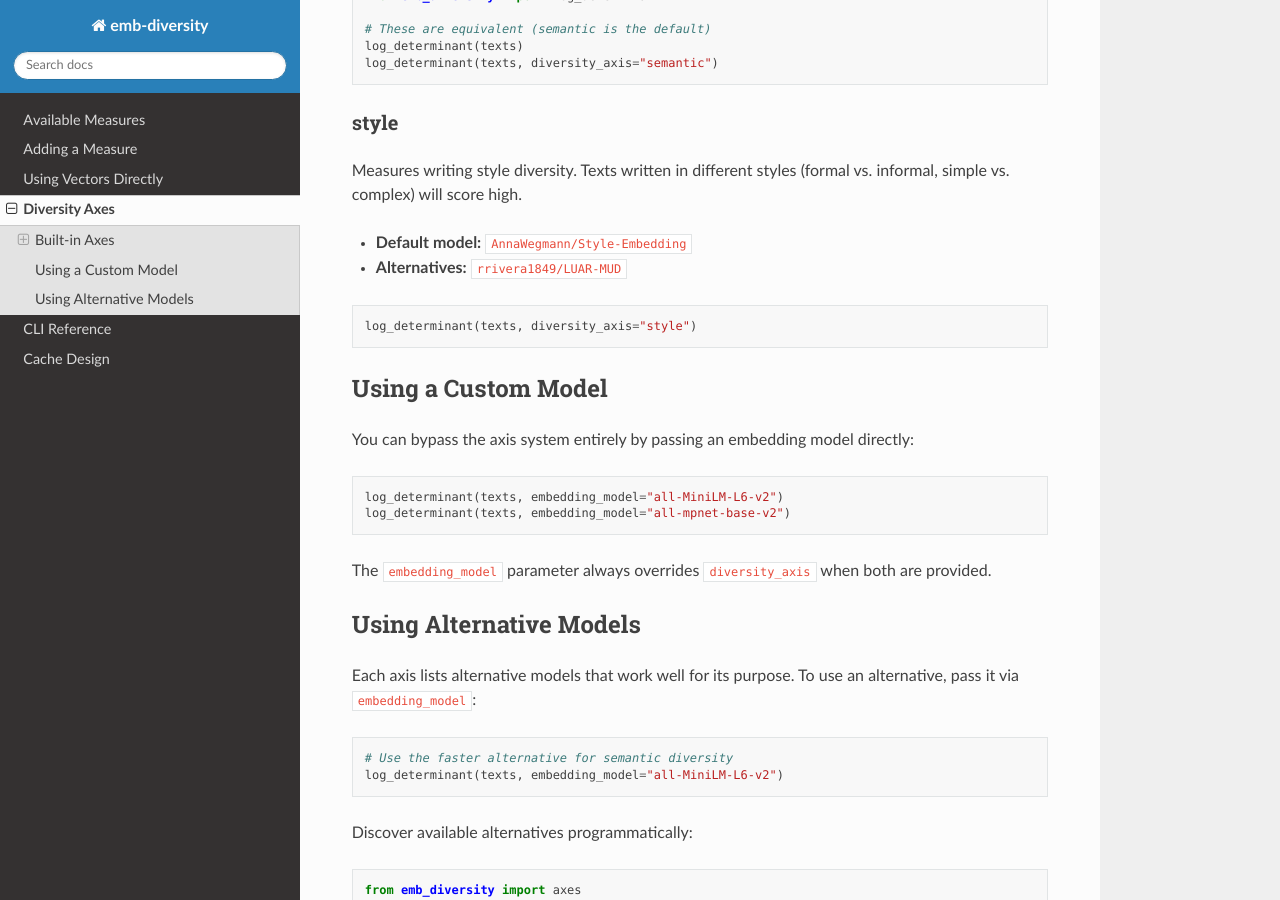
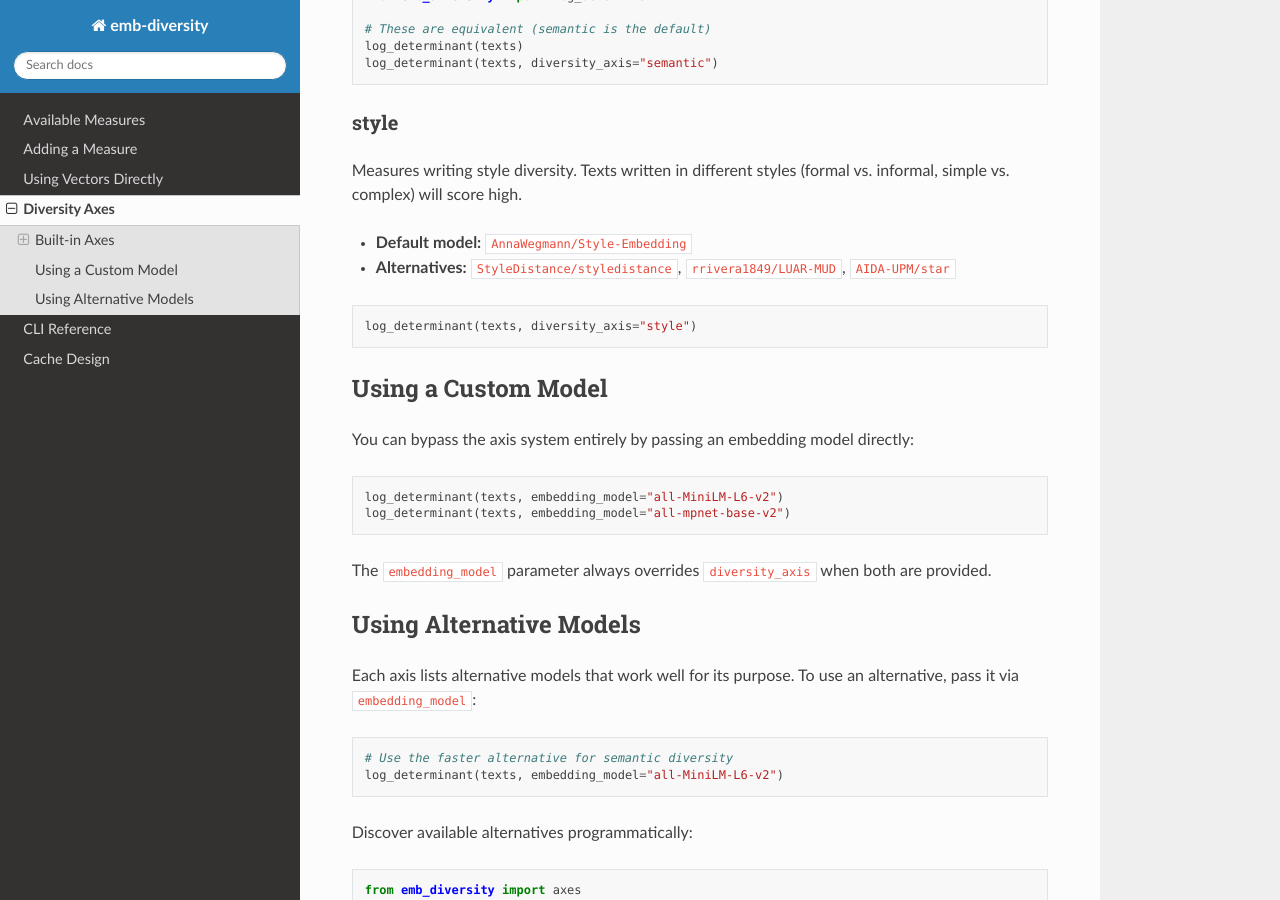
Before and after one commit to nlpsoc/emb-diversity, a Sphinx documentation site: the page built from docs/source/user-guide/axes.md, in a window 1280 px wide and 900 px high, scrolled down 533 px. Built offline with Sphinx 7.4.7 and the Read the Docs theme 3.1.0, drawn with Linux system fonts in a browser that asks for light colours; pages that are not in the unit, such as notebooks, are missing from menus; part of the change alters nothing that is shown.

Commit message:
Fix docs accuracy: axes alternatives and dynamic docs version
- axes.md: list all three registered style alternatives
  (StyleDistance/styledistance, rrivera1849/LUAR-MUD, AIDA-UPM/star), not just one.
- conf.py: read version/release from the installed package metadata instead of a
  hardcoded 0.1.0 (pyproject is 0.0.7); drop datasets from autodoc_mock_imports
  now that it is no longer a dependency.

Co-Authored-By: Claude Opus 4.8 (1M context) <noreply@anthropic.com>

````diff
--- a/docs/source/conf.py
+++ b/docs/source/conf.py
@@ -5,6 +5,7 @@
 
 import os
 import sys
+from importlib.metadata import PackageNotFoundError, version as _get_version
 sys.path.insert(0, os.path.abspath('../../src'))
 
 # Mock imports for packages that might not be available during docs build
@@ -14,7 +15,6 @@ autodoc_mock_imports = [
     'sklearn',
     'sentence_transformers',
     'vendi_score',
-    'datasets',
     'matplotlib',
     'pandas',
     'transformers',
@@ -31,8 +31,13 @@ project = 'emb-diversity'
 copyright = '2026, Cantao Su, Anna Wegmann, Menan Velayuthan, Dong Nguyen, Esther Ploeger'
 author = 'Cantao Su, Anna Wegmann, Menan Velayuthan, Dong Nguyen, Esther Ploeger'
 
-version = '0.1.0'
-release = '0.1.0'
+# Read the version from the installed package metadata so the docs never drift
+# from pyproject.toml.
+try:
+    release = _get_version('emb-diversity')
+except PackageNotFoundError:
+    release = '0.0.0'
+version = release
 
 # -- General configuration ---------------------------------------------------
 # https://www.sphinx-doc.org/en/master/usage/configuration.html#general-configuration
--- a/docs/source/user-guide/axes.md
+++ b/docs/source/user-guide/axes.md
@@ -25,7 +25,7 @@ log_determinant(texts, diversity_axis="semantic")
 Measures writing style diversity. Texts written in different styles (formal vs. informal, simple vs. complex) will score high.
 
 - **Default model:** `AnnaWegmann/Style-Embedding`
-- **Alternatives:** `rrivera1849/LUAR-MUD`
+- **Alternatives:** `StyleDistance/styledistance`, `rrivera1849/LUAR-MUD`, `AIDA-UPM/star`
 
 ```python
 log_determinant(texts, diversity_axis="style")
````
